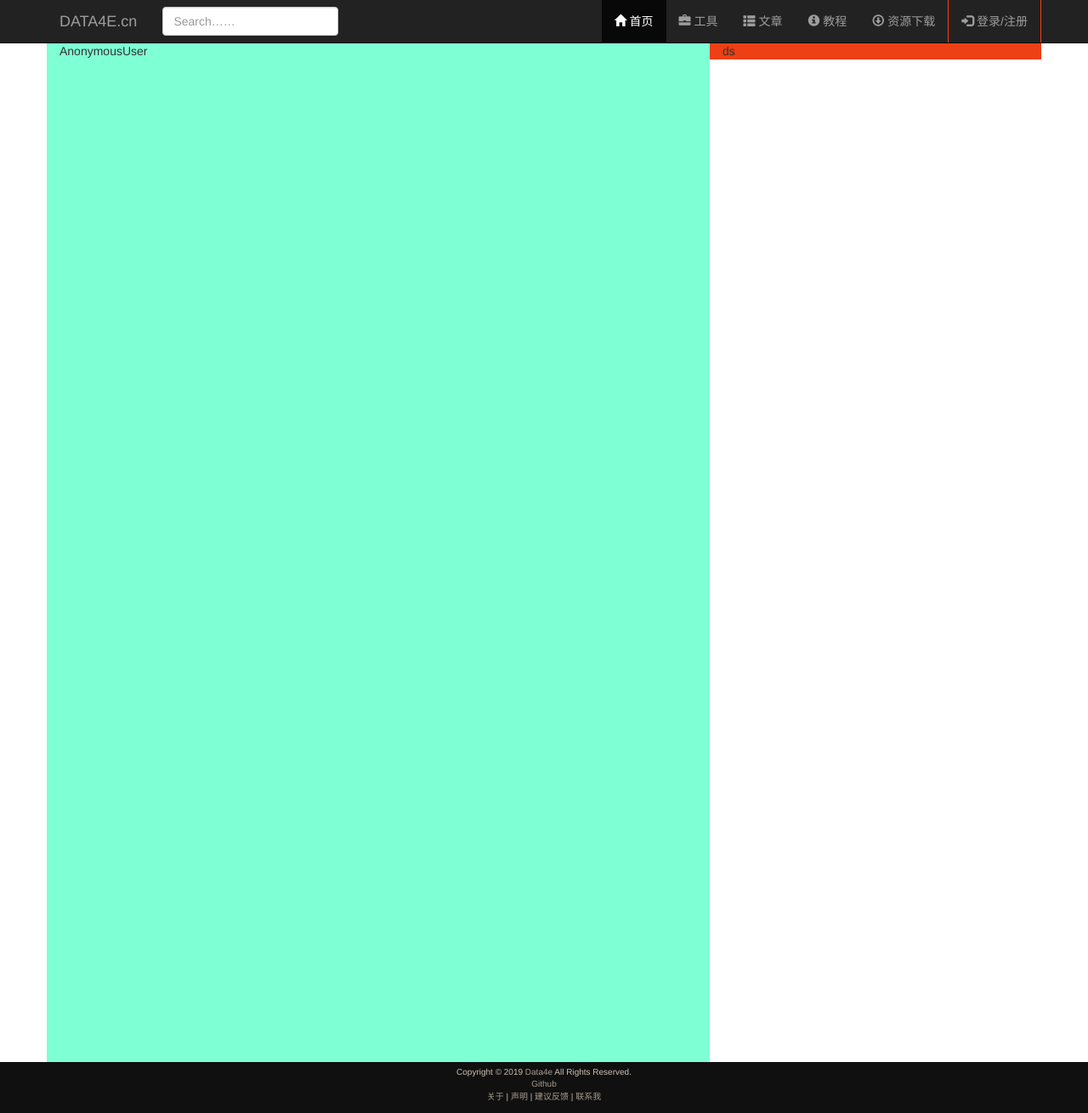
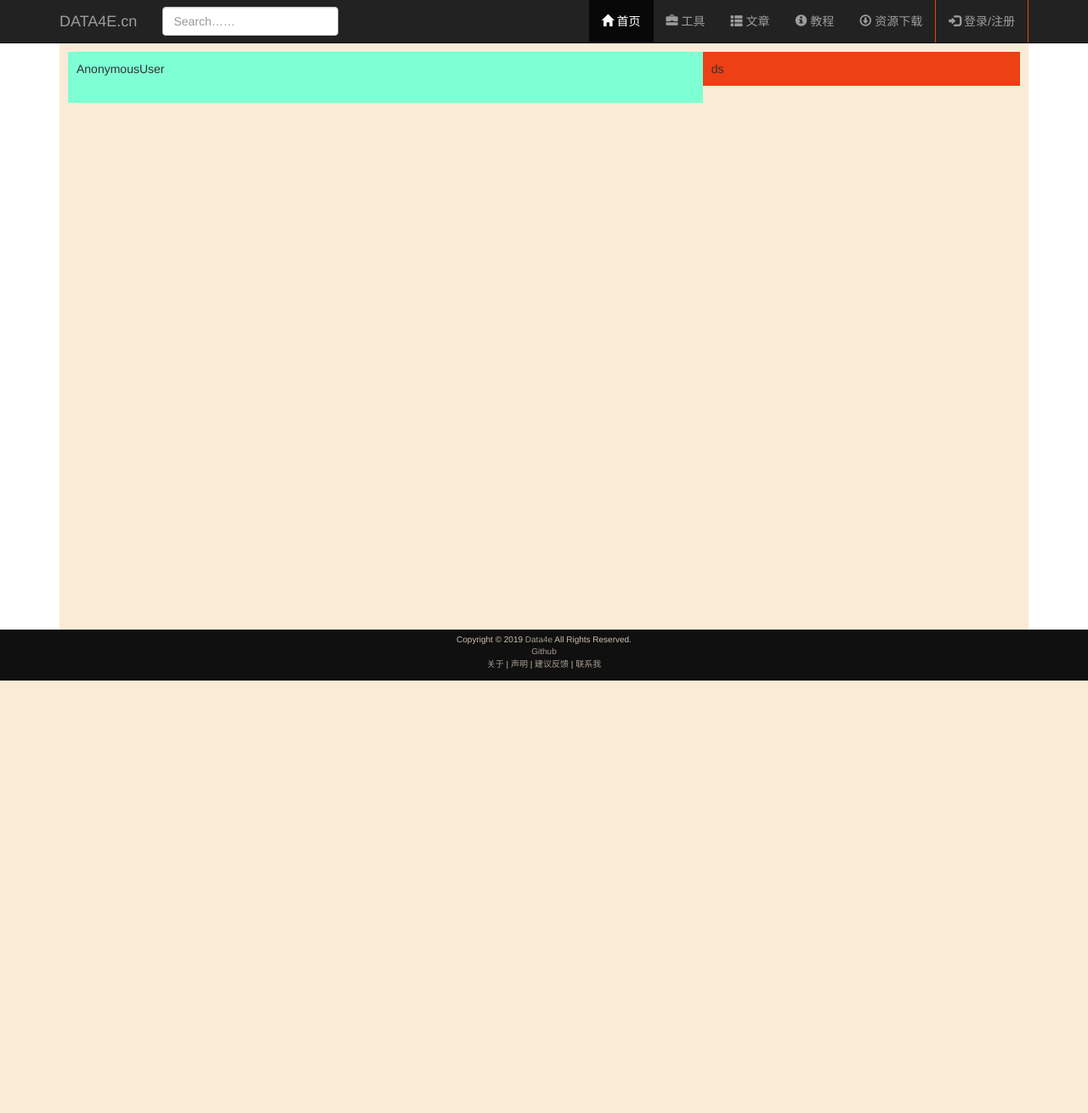
Before and after one commit to data4e/data4e, a Django app: template templates/profile.html in a window 1280 px wide. Shown: the whole page at 85% size. After the commit the page ends 801 px from the top, so only its background shows below. Run offline with Django 3.2, Linux system fonts and the light colour scheme; the template is opened without the code that fills it, so the values that code supplies are empty; some libraries are stand-ins or nearby versions.

Commit message:
调整布局、样式

```diff
--- a/static/style.css
+++ b/static/style.css
@@ -7,6 +7,7 @@ body{
     border-style:solid;
     border-color:#ed4014;
     border-width: 0 1px 0 1px;
+    margin-right: 15px;
 }
 .avatar{
     width: 20px;
@@ -49,7 +50,9 @@ footer{
 .content-default{
     min-height: calc(100vh - 110px);
     max-width: 1140px;
-    margin: 50px auto auto auto;
+    margin: 51px auto auto auto;
+    background-color: antiquewhite;
+    padding: 10px;
 }
 /*登录部分*/
 .login-content{
@@ -65,7 +68,9 @@ footer{
 /*二级base部分。base-content.html , 用于内页布局的页面继承*/
 .content-left{
     background-color: aquamarine;
+    padding: 10px;
 }
 .content-right{
     background-color: #ed4014;
+    padding: 10px;
 }
--- a/templates/base-content.html
+++ b/templates/base-content.html
@@ -1,6 +1,6 @@
 {% extends 'base.html' %}
 {% block content %}
-    <div class="row">
+    <div class="row" style=" margin: 0">
         <div class="content-left col-md-8">
             {% block content-left %}
             {% endblock %}
--- a/templates/profile.html
+++ b/templates/profile.html
@@ -4,9 +4,7 @@
 {% endblock %}
 {% block content-left %}
     <div class="profile">
-        {{ request.user }}<br><br><br><br><br><br><br><br><br><br><br><br><br><br><br><br><br><br><br><br>
-        <br><br><br><br><br><br><br><br><br><br><br><br><br><br><br><br><br><br><br><br>
-        <br><br><br><br><br><br><br><br><br><br><br><br><br><br><br><br><br><br><br><br>
+        {{ request.user }}<br><br>
 
     </div>
 {% endblock %}
```
